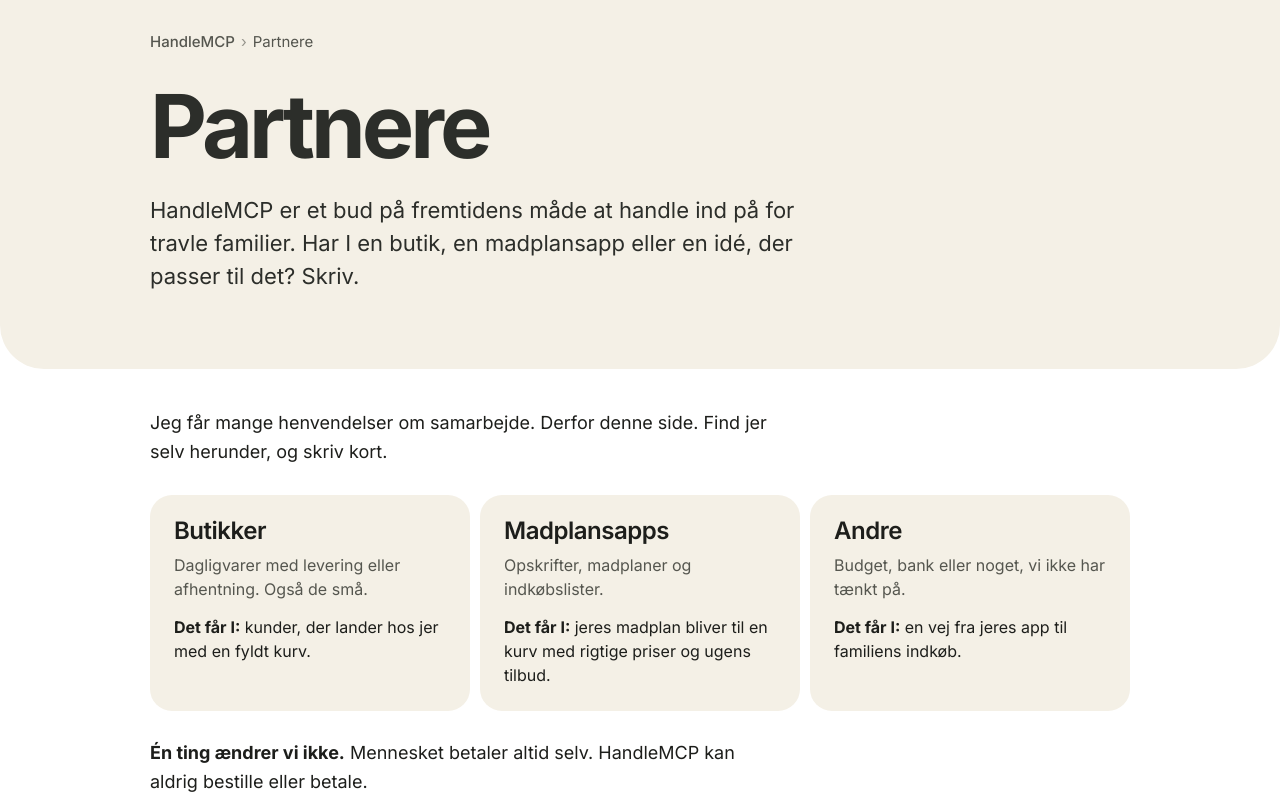
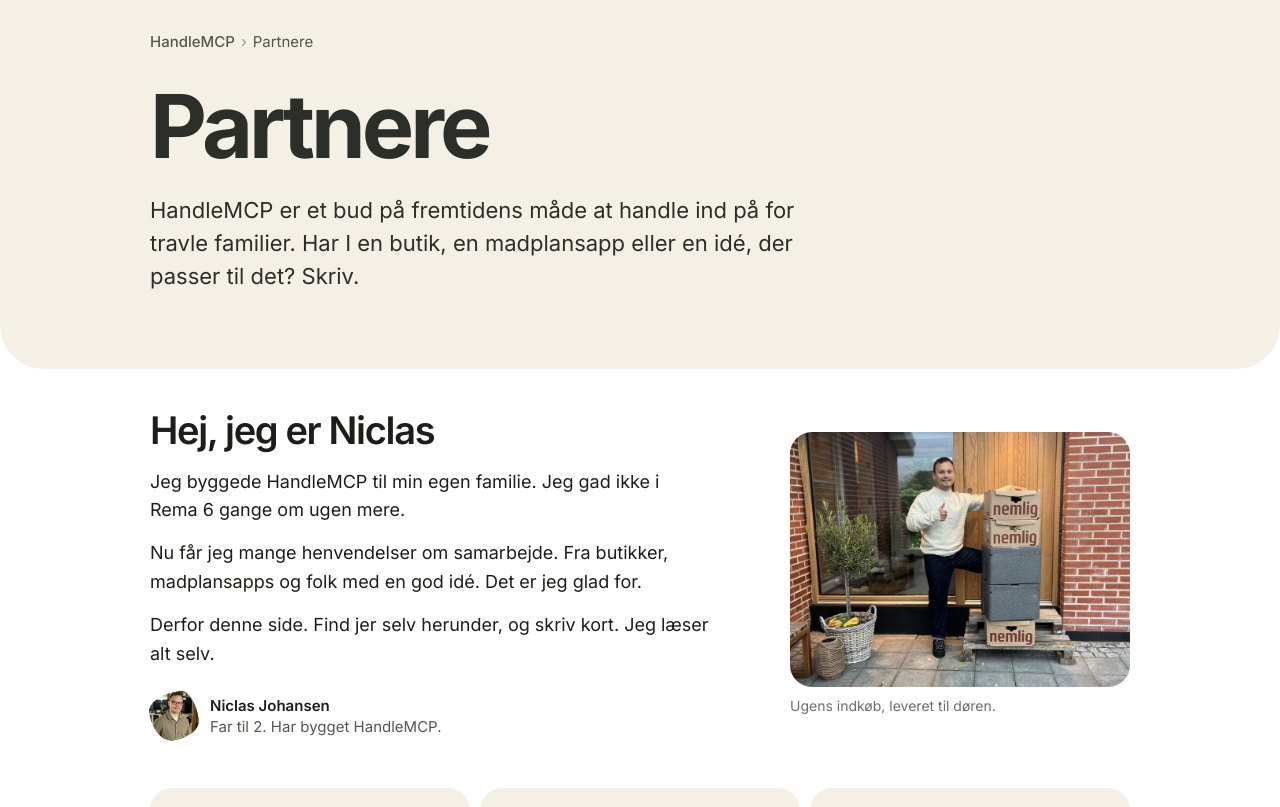
Before and after one commit to NJohansen/handlemcp.dk, a plain HTML site: page partnere/index.html in a window 1280 px wide. Shown: the part 92-899 px from the top of the page. Drawn offline with Linux system fonts and the light colour scheme; no server answers.

Commit message:
✨ Partner page: a word from Niclas, with photo

```diff
--- a/partnere/index.html
+++ b/partnere/index.html
@@ -18,7 +18,11 @@
 .top{padding-bottom:56px}
 .intro{max-width:980px}
 .body{max-width:980px;margin:0 auto;padding:40px 0 0}
-.note{max-width:620px;margin:0 0 28px}
+.hi{display:grid;grid-template-columns:minmax(0,1fr) 340px;gap:56px;align-items:center;margin:0 0 48px}
+.hi h2{margin:0 0 16px}
+.hi p{max-width:560px}
+.hi .by{margin:24px 0 0}
+.hi .shot{margin:0}
 .kinds{display:grid;grid-template-columns:repeat(3,1fr);gap:10px}
 .kinds>div{background:var(--paper);border-radius:22px;padding:22px 24px 10px}
 .kinds h2{font-size:24px;letter-spacing:-.02em;line-height:1.2;margin:0 0 8px}
@@ -28,7 +32,7 @@
 .cta{margin-top:40px}
 .cta p{max-width:620px}
 .cta .addr{margin:18px 0 0;font-size:15px}
-@media (max-width:900px){.kinds{grid-template-columns:1fr}}
+@media (max-width:900px){.kinds{grid-template-columns:1fr}.hi{grid-template-columns:1fr;gap:28px;margin-bottom:36px}}
 </style>
 <script defer src="https://cloud.umami.is/script.js" data-website-id="a6431afb-4982-436d-8b11-bfb33da3baa9" data-domains="handlemcp.dk" data-do-not-track="true"></script>
 </head>
@@ -58,7 +62,16 @@
 
 <main class="wrap">
 <div class="body">
-<p class="note">Jeg får mange henvendelser om samarbejde. Derfor denne side. Find jer selv herunder, og skriv kort.</p>
+<div class="hi">
+<div>
+<h2>Hej, jeg er Niclas</h2>
+<p>Jeg byggede HandleMCP til min egen familie. Jeg gad ikke i Rema 6 gange om ugen mere.</p>
+<p>Nu får jeg mange henvendelser om samarbejde. Fra butikker, madplansapps og folk med en god idé. Det er jeg glad for.</p>
+<p>Derfor denne side. Find jer selv herunder, og skriv kort. Jeg læser alt selv.</p>
+<p class="by"><span class="avatar"><img src="/niclas.jpg" alt="Niclas Johansen" width="48" height="48"></span><span><b>Niclas Johansen</b><br>Far til 2. Har bygget HandleMCP.</span></p>
+</div>
+<figure class="shot"><img src="/niclas-nemlig.jpg" alt="Niclas ved hoveddøren med ugens kasser fra nemlig.com" width="864" height="1008" loading="lazy"><figcaption>Ugens indkøb, leveret til døren.</figcaption></figure>
+</div>
 <div class="kinds">
 <div id="butikker"><h2>Butikker</h2><p>Dagligvarer med levering eller afhentning. Også de små.</p><p class="get"><b>Det får I:</b> kunder, der lander hos jer med en fyldt kurv.</p></div>
 <div id="madplansapps"><h2>Madplansapps</h2><p>Opskrifter, madplaner og indkøbslister.</p><p class="get"><b>Det får I:</b> jeres madplan bliver til en kurv med rigtige priser og ugens tilbud.</p></div>
@@ -68,7 +81,7 @@
 
 <div class="cta" id="skriv">
 <h2>Skriv til mig</h2>
-<p>Tre ting er nok: firma, type og jeres idé. Jeg læser alt selv.</p>
+<p>Tre ting er nok: firma, type og jeres idé. Jeg svarer selv.</p>
 <a class="btn" href="mailto:nwj@mail.grokbot.com?subject=Partner%3A%20&amp;body=Firma%3A%0AType%20(butik%2C%20madplansapp%2C%20andet)%3A%0AId%C3%A9%3A%0A" data-umami-event="partner-mail">Skriv en mail <i><svg viewBox="0 0 12 12" aria-hidden="true"><path d="M2 6h8M6.5 2.5L10 6l-3.5 3.5"/></svg></i></a>
 <p class="addr">Eller skriv direkte til <a href="mailto:nwj@mail.grokbot.com">nwj@mail.grokbot.com</a>.</p>
 </div>
```
